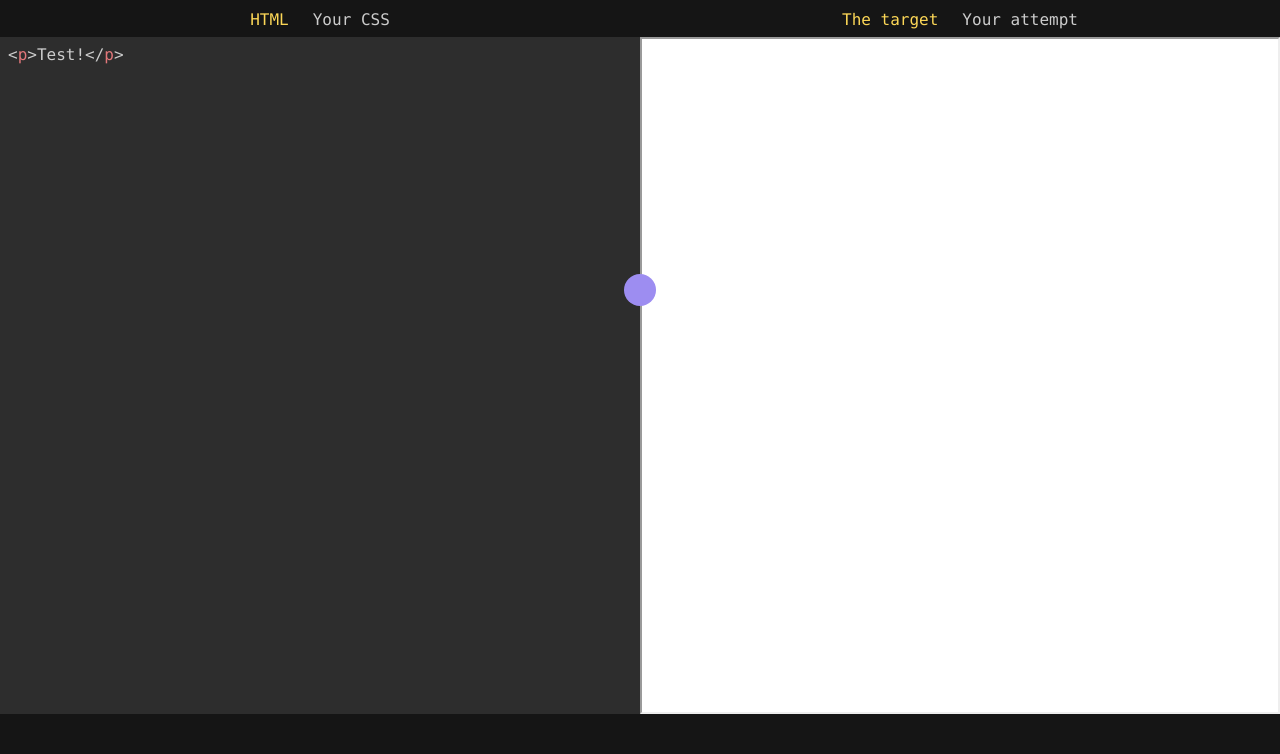
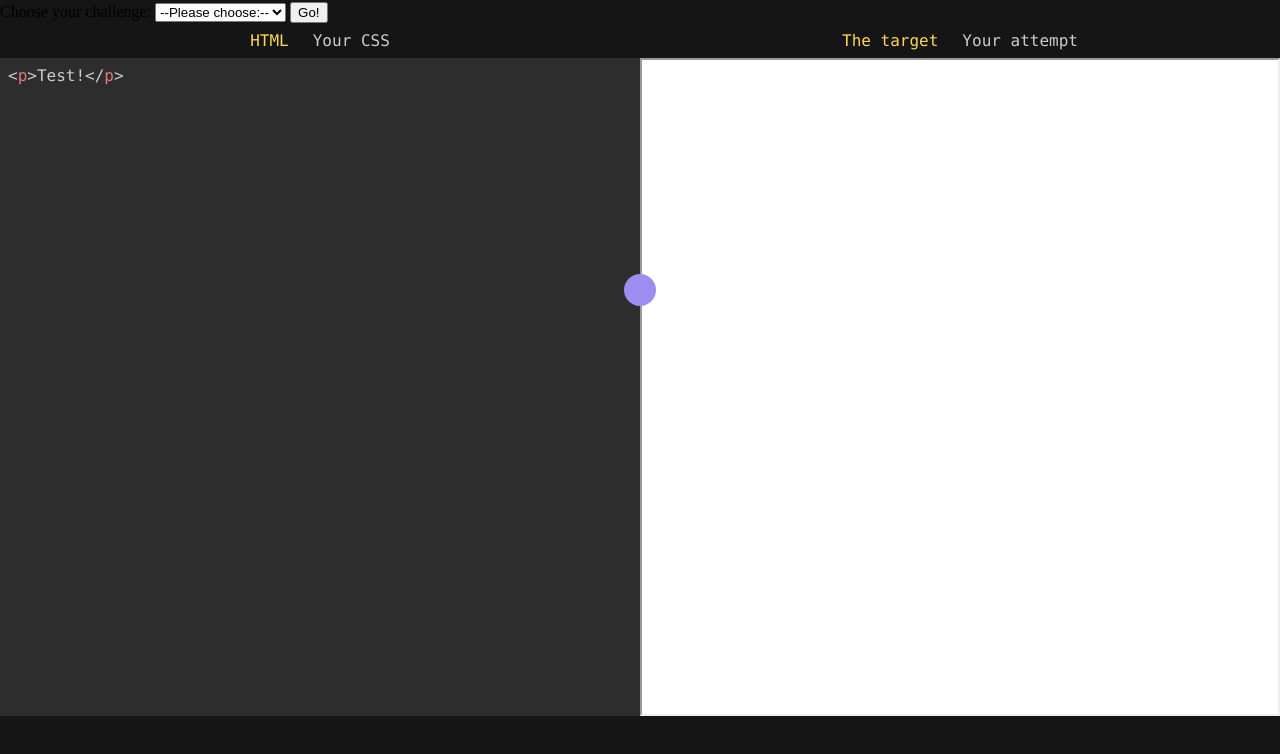
Before and after one commit to RobOwenKing/css_target_practice, a website built with webpack: page index.html in a window 1280 px wide. Shown: the part 46-800 px from the top of the page. Built offline with nearby package versions, Linux system fonts and the light colour scheme; files whose address does not match are found by name.

Commit message:
Added: Menu HTML

```diff
--- a/index.html
+++ b/index.html
@@ -17,6 +17,19 @@
       <header>
         <h1 class="h1-challenge"><span class="colour-fill">CSS</span> Target Practice</h1>
       </header>
+      <div id="menu">
+        <form id="challenge-form">
+          <label for="challenge-select">Choose your challenge:</label>
+          <select name="challenges" id="challenge-select" required>
+            <option value="">--Please choose:--</option>
+            <option value="test1">Test 1</option>
+            <option value="test2">Test 2</option>
+            <option value="test3">Test 3</option>
+          </select>
+
+          <input type="submit" value="Go!">
+        </form>
+      </div>
       <div class="challenge">
         <!-- Based on https://www.horuskol.net/blog/2020-03-05/live-code-highlighting-in-the-browser-with-vanilla-javascript/ -->
         <div id="input">
```
